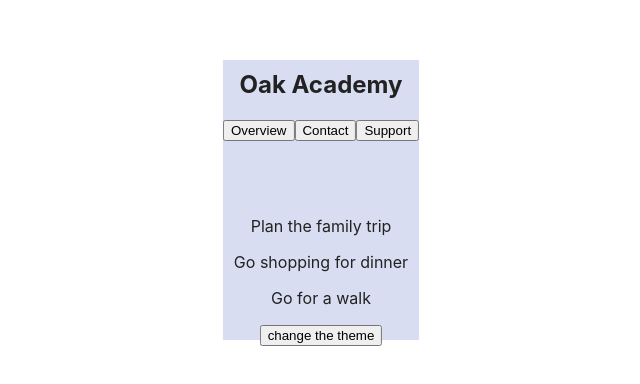
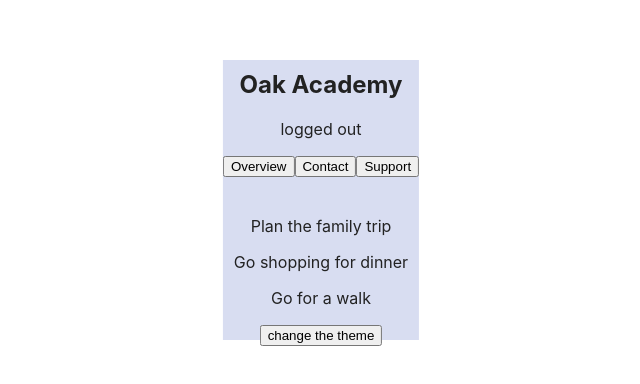
Before and after one commit to John-Cassidy/react-router, a React (Create React App) app: page / in a window 1280 px wide. Shown: the part 120-504 px from the top of the page, without its empty margins (319-959 px from the left). Built offline with nearby package versions, Linux system fonts and the light colour scheme; the HTML template or start-up script is replaced by a standard one.

Commit message:
multiple contexts inside one component

```diff
--- a/src/App.js
+++ b/src/App.js
@@ -1,3 +1,4 @@
+import AuthContextProvider from './contexts/AuthContext';
 import Navbar from './components/Navbar';
 import React from 'react';
 import ThemeContextProvider from './contexts/ThemeContext';
@@ -7,10 +8,12 @@ function App() {
   return (
     <div className='App'>
       <div className='ui raised very padded text container segment'>
-        <ThemeContextProvider>
-          <Navbar />
-          <TodoList />
-        </ThemeContextProvider>
+        <AuthContextProvider>
+          <ThemeContextProvider>
+            <Navbar />
+            <TodoList />
+          </ThemeContextProvider>
+        </AuthContextProvider>
       </div>
     </div>
   );
--- a/src/components/Navbar.js
+++ b/src/components/Navbar.js
@@ -1,13 +1,18 @@
 import React, { Component } from 'react';
 
+import { AuthContext } from '../contexts/AuthContext';
 import { ThemeContext } from '../contexts/ThemeContext';
 
 class Navbar extends Component {
   render() {
     return (
+      <AuthContext.Consumer>
+        {(authContext) => {
+          return (
             <ThemeContext.Consumer>
               {(context) => {
                 const { isDarkTheme, darkTheme, lightTheme } = context;
+                const { isLoggedIn, changeAuthStatus } = authContext;
                 const theme = isDarkTheme ? darkTheme : lightTheme;
                 return (
                   <nav
@@ -20,6 +25,12 @@ class Navbar extends Component {
                     <h2 style={{ textAlign: 'center', paddingTop: '10px' }}>
                       Oak Academy
                     </h2>
+                    <p
+                      onClick={changeAuthStatus}
+                      style={{ textAlign: 'center' }}
+                    >
+                      {isLoggedIn ? 'logged in' : 'logged out'}
+                    </p>
                     <div className='three ui buttons'>
                       <button className='ui button'>Overview</button>
                       <button className='ui button'>Contact</button>
@@ -30,6 +41,9 @@ class Navbar extends Component {
               }}
             </ThemeContext.Consumer>
           );
+        }}
+      </AuthContext.Consumer>
+    );
   }
 }
 
--- /dev/null
+++ b/src/contexts/AuthContext.js
@@ -0,0 +1,25 @@
+import React, { Component, createContext } from 'react';
+
+export const AuthContext = createContext();
+
+class AuthContextProvider extends Component {
+  state = {
+    isLoggedIn: false,
+  };
+
+  changeAuthStatus = () => {
+    this.setState({ isLoggedIn: !this.state.isLoggedIn });
+  };
+
+  render() {
+    return (
+      <AuthContext.Provider
+        value={{ ...this.state, changeAuthStatus: this.changeAuthStatus }}
+      >
+        {this.props.children}
+      </AuthContext.Provider>
+    );
+  }
+}
+
+export default AuthContextProvider;
```
Lines whose indentation alone changed are shown as unchanged.
